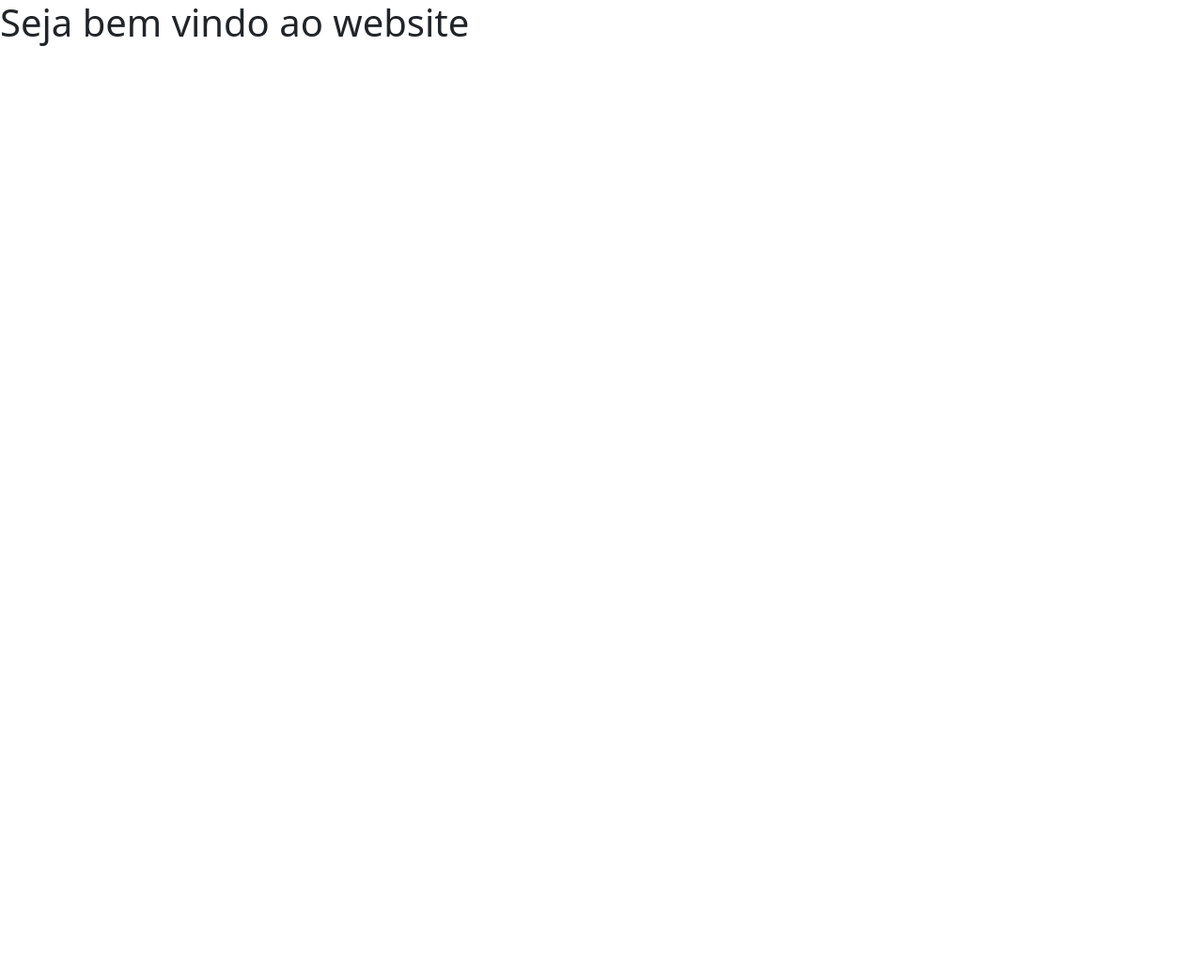
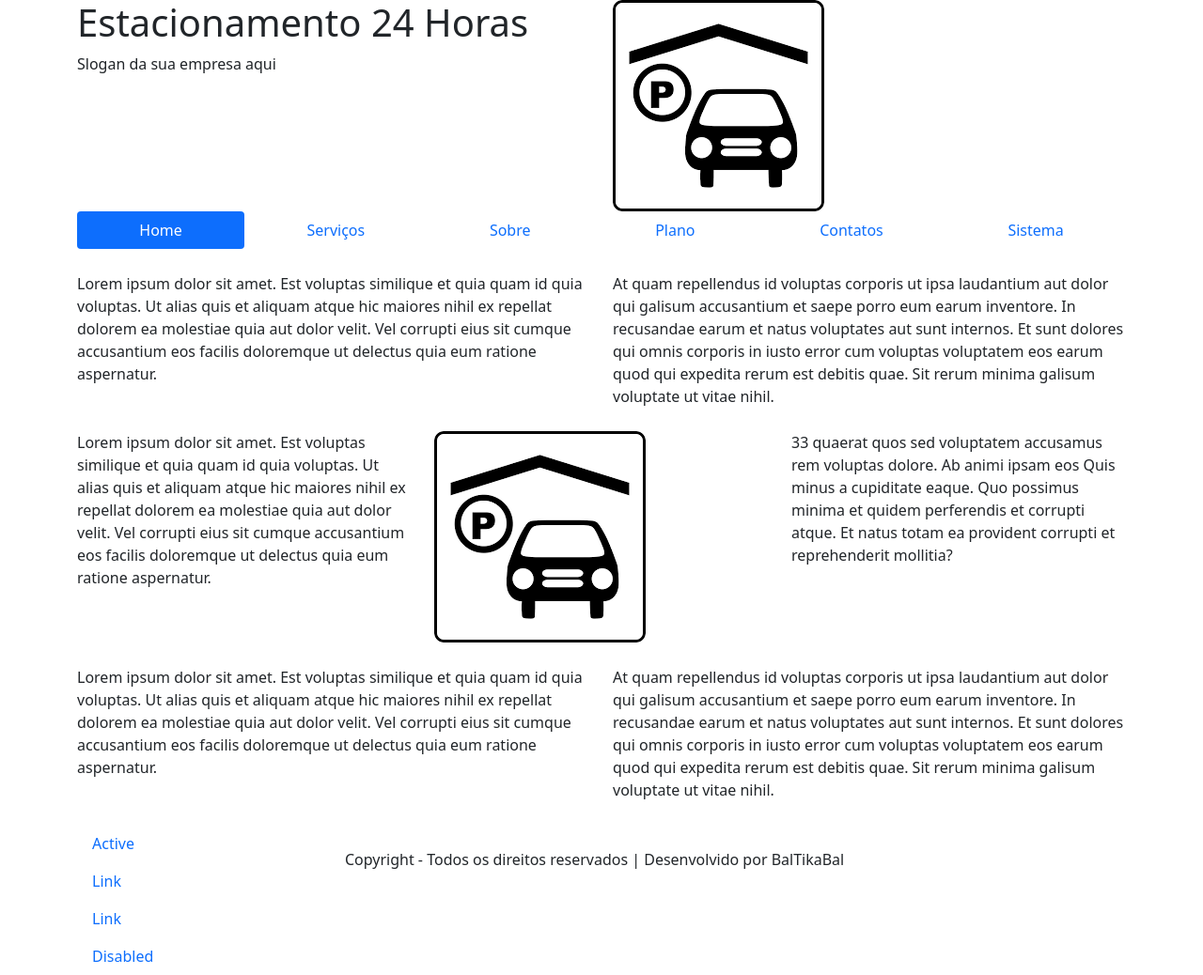
Before and after one commit to Raulzito311/Python-Django, a Django app: template ProjetoFinal/website/templates/website/index.html in a window 1280 px wide. Shown: the whole page at 94% size. Before the commit the page ends 49 px from the top, so only its background shows below. Run offline with Django 3.2, Linux system fonts and the light colour scheme; the template is opened without the code that fills it, so the values that code supplies are empty; some libraries are stand-ins or nearby versions.

Commit message:
Criando pagina de template home

```diff
--- /dev/null
+++ b/ProjetoFinal/website/static/css/style.css
@@ -0,0 +1,7 @@
+.footer-website {
+    bottom: 0;
+}
+
+.row-space {
+    margin-top: 25px;
+}
--- a/ProjetoFinal/website/templates/website/base.html
+++ b/ProjetoFinal/website/templates/website/base.html
@@ -7,10 +7,13 @@
     <meta http-equiv="X-UA-Compatible" content="IE=edge">
     <meta name="viewport" content="width=device-width, initial-scale=1.0">
     <link rel="stylesheet" href="{% static 'bootstrap/css/bootstrap.css' %}">
+    <link rel="stylesheet" href="{% static 'css/style.css' %}">
     <title>WebSite - Estacionamento</title>
 </head>
 <body>
-    {% block main %}
-    {% endblock %}
+    <div class="container">
+        {% block main %}
+        {% endblock %}
+    </div>
 </body>
 </html>
--- /dev/null
+++ b/ProjetoFinal/website/templates/website/footer.html
@@ -0,0 +1,16 @@
+<div class="row row-space">
+    <div class="col-3">
+        <nav class="nav flex-column">
+            <a class="nav-link active" aria-current="page" href="#">Active</a>
+            <a class="nav-link" href="#">Link</a>
+            <a class="nav-link" href="#">Link</a>
+            <a class="nav-link">Disabled</a>
+        </nav>
+    </div>
+    <div class="col-6">
+        <p class="footer-website row-space">Copyright - Todos os direitos reservados | Desenvolvido por BalTikaBal</p>
+    </div>
+    <div class="clo-3">
+
+    </div>
+</div>
--- a/ProjetoFinal/website/templates/website/index.html
+++ b/ProjetoFinal/website/templates/website/index.html
@@ -1,5 +1,69 @@
 {% extends 'website/base.html' %}
+{% load static %}
 
 {% block main %}
-    <h1>Seja bem vindo ao website</h1>
+    <div class="row">
+        <div class="col-6">
+            <h1>Estacionamento 24 Horas</h1>
+            <span>Slogan da sua empresa aqui</span>
+        </div>
+        <div class="col-6">
+            <img src="{% static 'img/parking.png' %}" alt="Estacionamento 24 Horas">
+        </div>
+    </div>
+
+    {% include 'website/menu.html' %}
+
+    <div class="row row-space">
+        <div class="col-6">
+            Lorem ipsum dolor sit amet. Est voluptas similique et quia quam id quia voluptas.
+            Ut alias quis et aliquam atque hic maiores nihil ex repellat dolorem ea molestiae
+            quia aut dolor velit. Vel corrupti eius sit cumque accusantium eos facilis
+            doloremque ut delectus quia eum ratione aspernatur.
+
+        </div>
+        <div class="col-6">
+            At quam repellendus id voluptas corporis ut ipsa laudantium aut dolor qui galisum
+            accusantium et saepe porro eum earum inventore. In recusandae earum et natus
+            voluptates aut sunt internos. Et sunt dolores qui omnis corporis in iusto error
+            cum voluptas voluptatem eos earum quod qui expedita rerum est debitis quae.
+            Sit rerum minima galisum voluptate ut vitae nihil.
+        </div>
+    </div>
+
+    <div class="row row-space">
+        <div class="col-4">
+            Lorem ipsum dolor sit amet. Est voluptas similique et quia quam id quia voluptas.
+            Ut alias quis et aliquam atque hic maiores nihil ex repellat dolorem ea molestiae
+            quia aut dolor velit. Vel corrupti eius sit cumque accusantium eos facilis
+            doloremque ut delectus quia eum ratione aspernatur.
+
+        </div>
+        <div class="col-4">
+            <img src="{% static 'img/parking.png' %}" alt="Estacionamento 24 Horas">
+        </div>
+        <div class="col-4">
+            33 quaerat quos sed voluptatem accusamus rem voluptas dolore. Ab animi ipsam eos
+            Quis minus a cupiditate eaque. Quo possimus minima et quidem perferendis et
+            corrupti atque. Et natus totam ea provident corrupti et reprehenderit mollitia?
+        </div>
+    </div>
+    <div class="row row-space">
+        <div class="col-6">
+            Lorem ipsum dolor sit amet. Est voluptas similique et quia quam id quia voluptas.
+            Ut alias quis et aliquam atque hic maiores nihil ex repellat dolorem ea molestiae
+            quia aut dolor velit. Vel corrupti eius sit cumque accusantium eos facilis
+            doloremque ut delectus quia eum ratione aspernatur.
+
+        </div>
+        <div class="col-6">
+            At quam repellendus id voluptas corporis ut ipsa laudantium aut dolor qui galisum
+            accusantium et saepe porro eum earum inventore. In recusandae earum et natus
+            voluptates aut sunt internos. Et sunt dolores qui omnis corporis in iusto error
+            cum voluptas voluptatem eos earum quod qui expedita rerum est debitis quae.
+            Sit rerum minima galisum voluptate ut vitae nihil.
+        </div>
+    </div>
+
+    {% include 'website/footer.html' %}
 {% endblock %}
--- /dev/null
+++ b/ProjetoFinal/website/templates/website/menu.html
@@ -0,0 +1,24 @@
+<div class="row">
+    <div class="col-12">
+        <ul class="nav nav-pills nav-fill">
+            <li class="nav-item">
+                <a class="nav-link active" aria-current="page" href="#">Home</a>
+            </li>
+            <li class="nav-item">
+                <a class="nav-link" href="#">Serviços</a>
+            </li>
+            <li class="nav-item">
+                <a class="nav-link" href="#">Sobre</a>
+            </li>
+            <li class="nav-item">
+                <a class="nav-link">Plano</a>
+            </li>
+            <li class="nav-item">
+                <a class="nav-link">Contatos</a>
+            </li>
+            <li class="nav-item">
+                <a class="nav-link">Sistema</a>
+            </li>
+        </ul>
+    </div>
+</div>
```
Also changed, not shown: ProjetoFinal/static/img/car.jpg (added), ProjetoFinal/static/img/cars.jpg (added), ProjetoFinal/static/img/parking.png (added).
